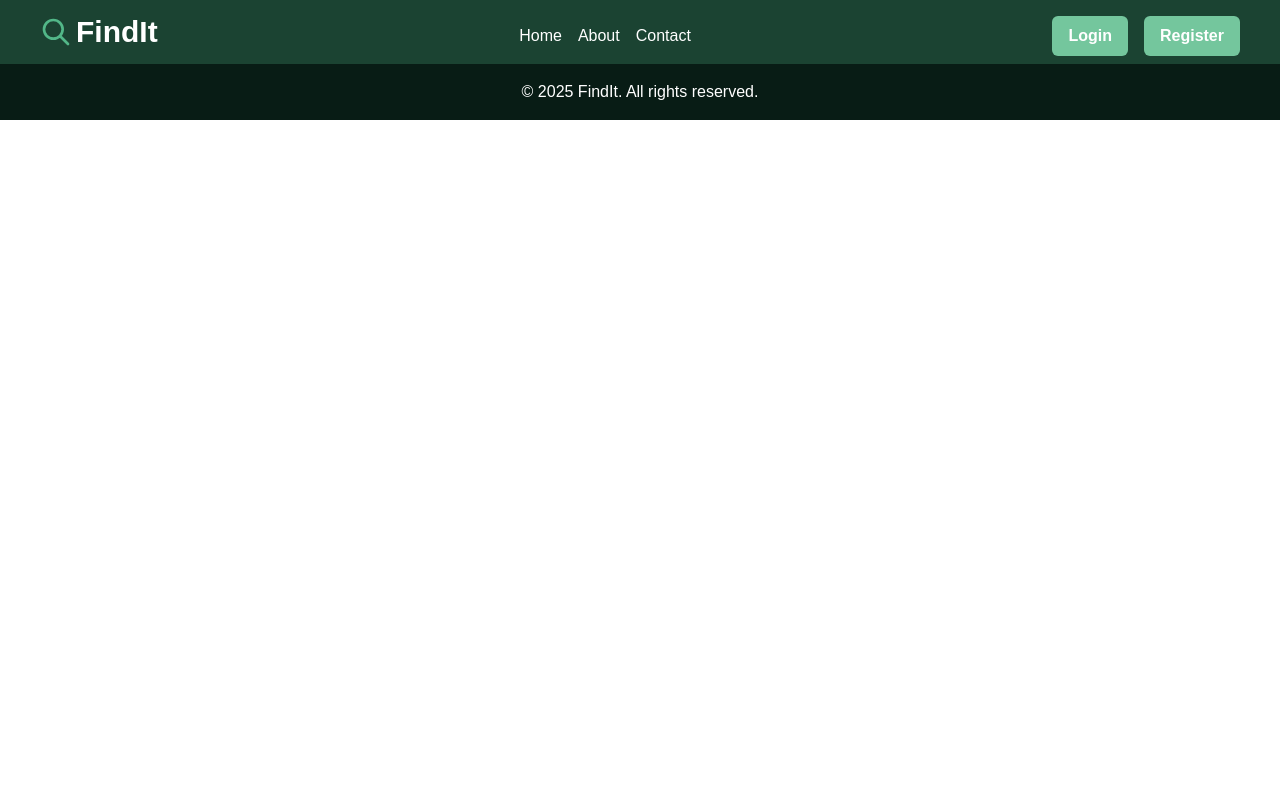
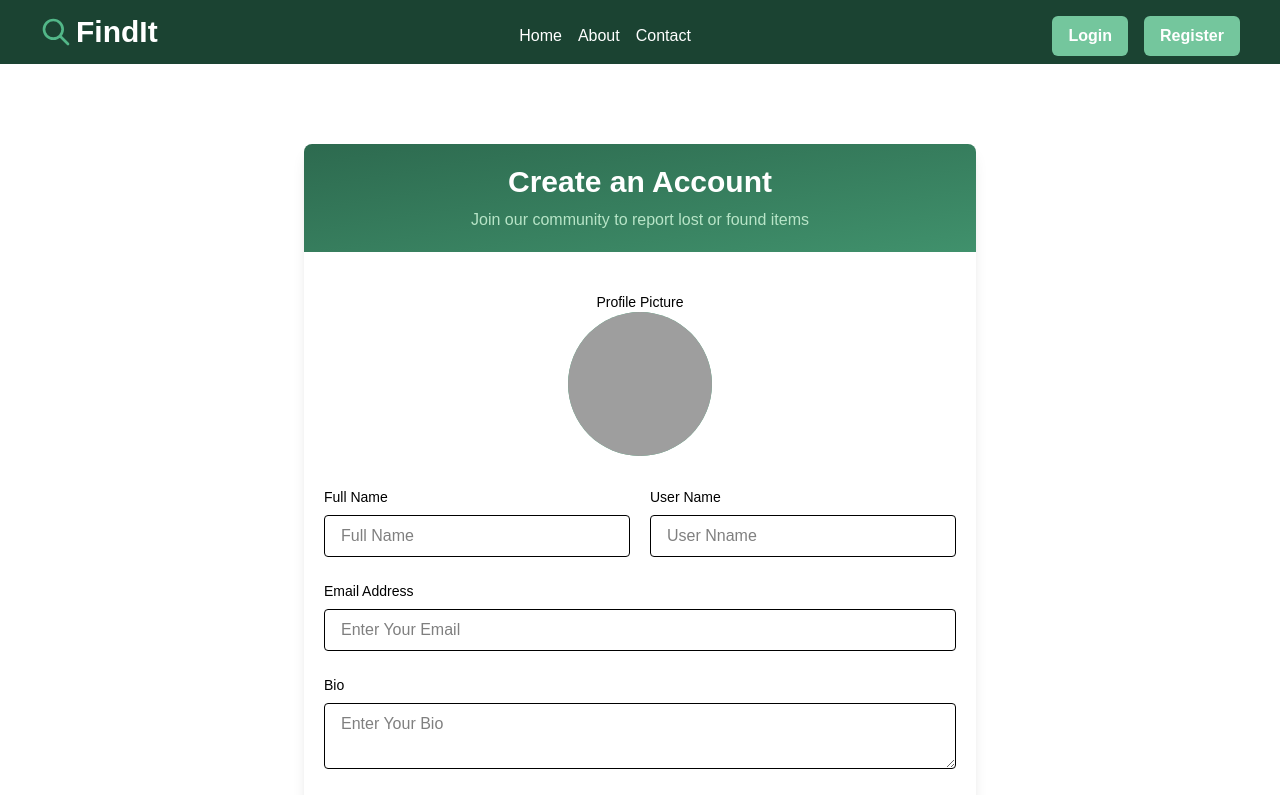
Before and after one commit to Shahbaz20192q/Lost-And-Found-app, a React (Vite) app in the folder frontend/: page /register in a window 1280 px wide. Shown: the top 795 px of the page. Built offline with nearby package versions, Linux system fonts and the light colour scheme.

Commit message:
feat: implement Register page with form inputs and image upload functionality

```diff
--- a/frontend/src/App.jsx
+++ b/frontend/src/App.jsx
@@ -3,6 +3,7 @@ import { Route, Routes } from "react-router-dom";
 import Home from "./Pages/Home";
 import Header from "./Components/Global/Header";
 import Footer from "./Components/Global/Footer/Footer";
+import Register from "./Pages/Register";
 
 const App = () => {
   return (
@@ -10,6 +11,7 @@ const App = () => {
       <Header />
       <Routes>
         <Route path="/" element={<Home />} />
+        <Route path="/register" element={<Register />} />
         <Route path="/about" element={<div>About</div>} />
       </Routes>
       <Footer />
--- /dev/null
+++ b/frontend/src/Components/Register/FormInput.jsx
@@ -0,0 +1,31 @@
+import React from "react";
+
+const FormInput = ({ type, placeholder, label, id, name, isTextarea }) => {
+  return (
+    <div className="flex flex-col mt-6 w-full ">
+      <label className="text-sm" htmlFor={id}>
+        {label}
+      </label>
+
+      {isTextarea ? (
+        <textarea
+          id={id}
+          type={type}
+          placeholder={placeholder}
+          className={` border px-4 py-2 mt-2 rounded-sm outline-none focus:border-[var(--mint)] transition-all duration-200`}
+          name={name}
+        />
+      ) : (
+        <input
+          id={id}
+          type={type}
+          placeholder={placeholder}
+          className={` border px-4 py-2 mt-2 rounded-sm outline-none focus:border-[var(--mint)] transition-all duration-200`}
+          name={name}
+        />
+      )}
+    </div>
+  );
+};
+
+export default FormInput;
--- /dev/null
+++ b/frontend/src/Components/Register/RegisterForm.jsx
@@ -0,0 +1,105 @@
+import React, { useEffect, useState } from "react";
+import { IoCameraOutline } from "react-icons/io5";
+import FormInput from "./FormInput";
+
+const RegisterForm = () => {
+  const baseUrl = "http://localhost:3001";
+  const [imgUrl, setImgUrl] = useState(`${baseUrl}/images/default.png`);
+  const [selectedFile, setSelectedFile] = useState(null);
+
+  function changeImage(e) {
+    const file = e.target.files[0];
+    if (file) {
+      setSelectedFile(file);
+      // Create a URL for the selected file
+      const imageUrl = URL.createObjectURL(file);
+      setImgUrl(imageUrl);
+    }
+  }
+
+  return (
+    <form className="mt-20 max-w-2xl m-auto rounded-lg shadow-lg bg-white overflow-hidden mb-10 pb-10 ">
+      <div className="form-header w-full text-center p-5 bg-gradient-to-tl from-[var(--sea-green)] to-[var(--dartmouth-green)] ">
+        <h1 className="text-3xl font-bold  text-white">Create an Account</h1>
+        <p className="text-[var(--celadon)] mt-2 ">
+          Join our community to report lost or found items
+        </p>
+      </div>
+
+      <div className="profile-img text-center mt-10 ">
+        <p className="text-sm">Profile Picture</p>
+        <input
+          type="file"
+          hidden
+          id="profile-pic"
+          onChange={changeImage}
+          accept="image/*" // Only accept image files
+          name="profilePicture"
+        />
+        <label
+          htmlFor="profile-pic"
+          className="relative cursor-pointer w-36 h-36 inline-block bg-[var(--mint-2)] rounded-full overflow-hidden "
+        >
+          <img
+            className="w-full h-full m-auto object-cover"
+            src={imgUrl}
+            alt="Profile Image"
+          />
+
+          <div className="flex justify-center items-center w-full h-full absolute top-0 right-0 opacity-0 hover:opacity-70 transition-all duration-200 bg-black/50 z-50">
+            <IoCameraOutline className="w-20 h-20 text-white" />
+          </div>
+        </label>
+      </div>
+
+      <div className="px-5">
+        <div className="flex justify-between items-center gap-5 w-full max-sm:flex-col ">
+          <FormInput
+            type="text"
+            placeholder="Full Name"
+            label="Full Name"
+            id="full-name"
+            name="fullName"
+          />
+
+          <FormInput
+            type="text"
+            placeholder="User Nname"
+            label="User Name"
+            id="user-name"
+            name="username"
+          />
+        </div>
+        <FormInput
+          type="email"
+          placeholder="Enter Your Email"
+          label="Email Address"
+          id="email-address"
+          name="username"
+        />
+
+        <FormInput
+          type="text"
+          placeholder="Enter Your Bio"
+          label="Bio"
+          id="bio"
+          name="bio"
+          isTextarea={true}
+        />
+        <FormInput
+          type="password"
+          placeholder="Enter Your Password"
+          label="Password"
+          id="passwor"
+          name="password"
+        />
+        <button className="bg-[var(--dartmouth-green)] w-full mt-10 p-2 text-white rounded-sm ">
+          {" "}
+          Create Accoutn{" "}
+        </button>
+      </div>
+    </form>
+  );
+};
+
+export default RegisterForm;
--- /dev/null
+++ b/frontend/src/Pages/Register.jsx
@@ -0,0 +1,12 @@
+import React from "react";
+import RegisterForm from "../Components/Register/RegisterForm";
+
+const Register = () => {
+  return (
+    <div>
+      <RegisterForm />
+    </div>
+  );
+};
+
+export default Register;
```
